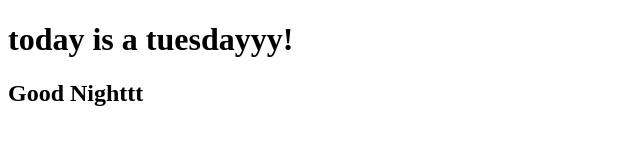
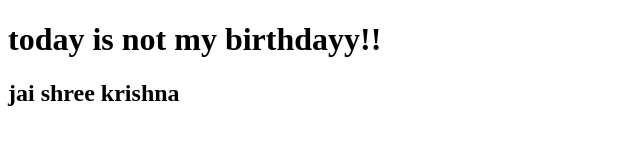
Before and after one commit to YashDesai-11/yash-desaii1, a plain HTML site: page index.html in a window 1280 px wide. Shown: the whole page, without its empty margins (0-640 px from the left). Drawn offline with Linux system fonts and the light colour scheme.

Commit message:
second commit

```diff
--- a/index.html
+++ b/index.html
@@ -6,7 +6,7 @@
     <title>Document</title>
 </head>
 <body>
-    <h1>today is a tuesdayyy!</h1>
-    <h2>Good Nighttt</h2>
+    <h1>today is not my birthdayy!!</h1>
+    <h2>jai shree  krishna</h2>
 </body>
 </html>
```
